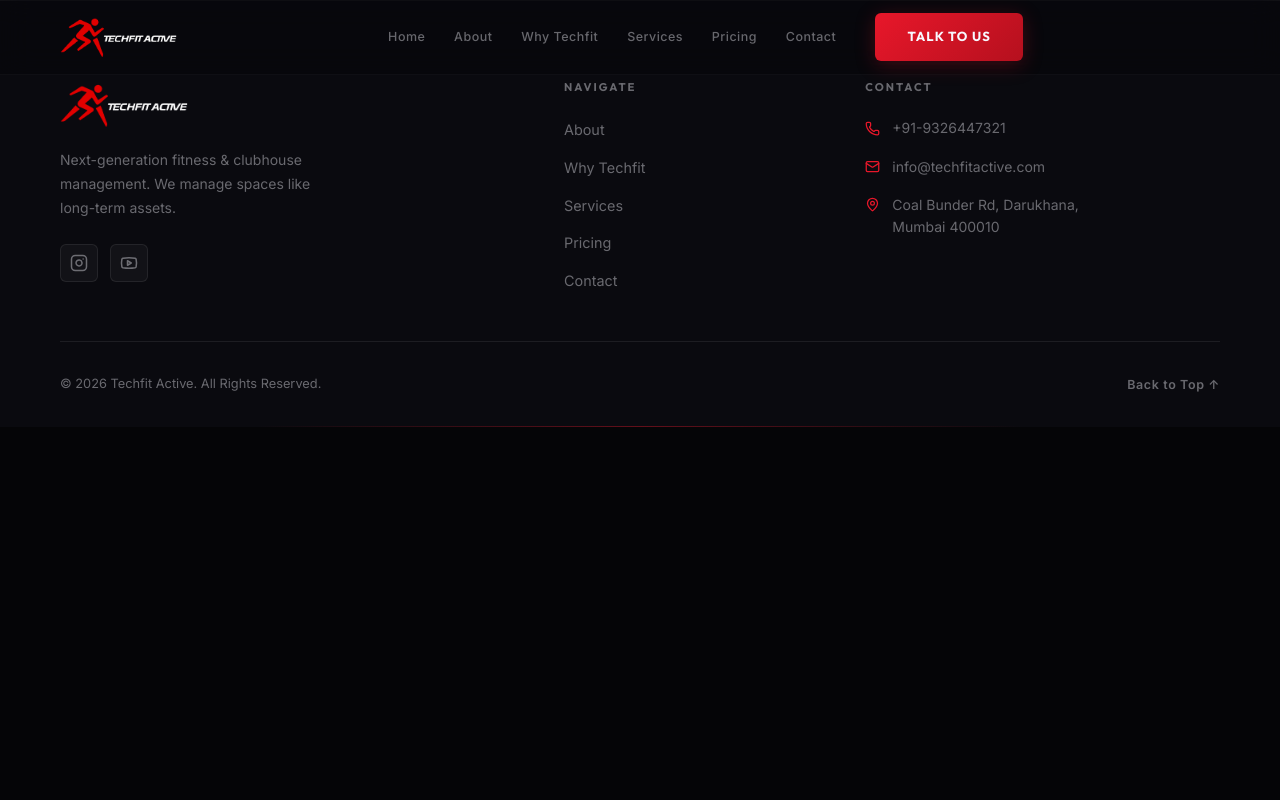
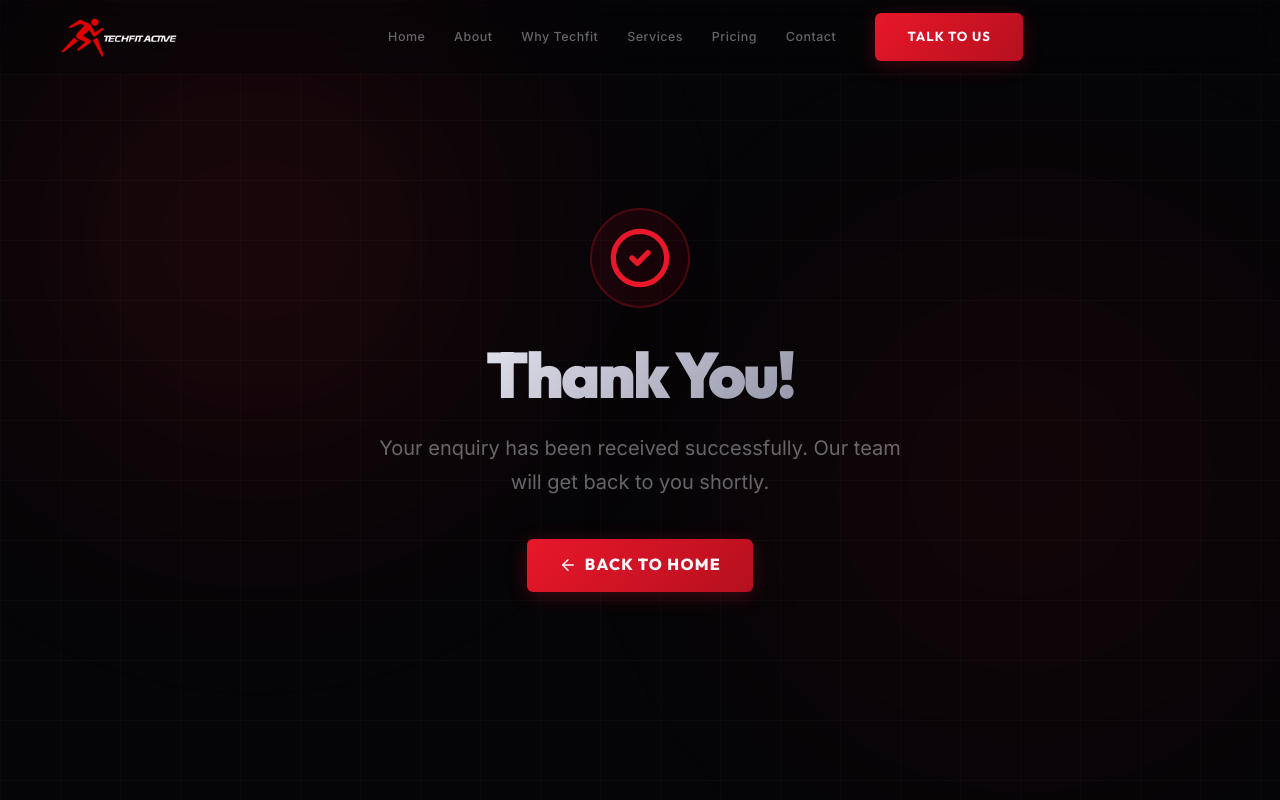
Before and after one commit to rahilmemdani/tech-fit, a React (Vite) app: page /thank-you in a window 1280 px wide. Shown: the top 800 px of the page. Built offline with nearby package versions, Linux system fonts and the light colour scheme.

Commit message:
Added thankyoy page

```diff
--- a/src/App.tsx
+++ b/src/App.tsx
@@ -13,6 +13,7 @@ const Services = lazy(() => import('./pages/Services.tsx'));
 const Technology = lazy(() => import('./pages/Technology.tsx'));
 const Pricing = lazy(() => import('./pages/Pricing.tsx'));
 const Contact = lazy(() => import('./pages/Contact.tsx'));
+const ThankYou = lazy(() => import('./pages/ThankYou.tsx'));
 
 
 function App() {
@@ -30,6 +31,7 @@ function App() {
             <Route path="/technology" element={<Technology />} />
             <Route path="/pricing" element={<Pricing />} />
             <Route path="/contact" element={<Contact />} />
+            <Route path="/thank-you" element={<ThankYou />} />
           </Routes>
         </Suspense>
       </Layout>
--- a/src/pages/Contact.tsx
+++ b/src/pages/Contact.tsx
@@ -1,9 +1,9 @@
 import React, { useState } from 'react';
 import { useForm } from 'react-hook-form';
+import { useNavigate } from 'react-router-dom';
 import { Reveal, FadeIn } from '../components/Reveal';
 import { Phone, Mail, MapPin, Send, Facebook, Twitter, Youtube, Loader2 } from 'lucide-react';
 import './Contact.css';
-import { SuccessModal } from '../components/SuccessModal';
 
 interface ContactFormData {
     firstName: string;
@@ -17,7 +17,7 @@ interface ContactFormData {
 
 const Contact: React.FC = () => {
     const { register, handleSubmit, reset, formState: { errors } } = useForm<ContactFormData>();
-    const [showSuccess, setShowSuccess] = useState(false);
+    const navigate = useNavigate();
     const [isSubmitting, setIsSubmitting] = useState(false);
 
     const onSubmit = async (data: ContactFormData) => {
@@ -32,8 +32,8 @@ const Contact: React.FC = () => {
             });
 
             if (response.ok) {
-                setShowSuccess(true);
                 reset();
+                navigate('/thank-you');
             } else {
                 alert("❌ Failed to send enquiry.");
             }
@@ -210,10 +210,7 @@ const Contact: React.FC = () => {
                 </div>
             </section>
 
-            <SuccessModal
-                isOpen={showSuccess}
-                onClose={() => setShowSuccess(false)}
-            />
+
         </div>
     );
 };
--- /dev/null
+++ b/src/pages/ThankYou.css
@@ -0,0 +1,96 @@
+/* ══════════════ THANK YOU PAGE ══════════════ */
+
+.thankyou-page {
+    background: var(--color-black);
+    color: var(--color-white);
+    min-height: 100vh;
+    display: flex;
+    align-items: center;
+    justify-content: center;
+    position: relative;
+    overflow: hidden;
+}
+
+/* ── Background effects ── */
+.thankyou-bg {
+    position: absolute;
+    inset: 0;
+    pointer-events: none;
+}
+
+.thankyou-glow-1 {
+    position: absolute;
+    top: -20%;
+    left: -10%;
+    width: 60%;
+    height: 100%;
+    background: radial-gradient(circle at center, rgba(232, 23, 42, 0.12) 0%, transparent 70%);
+    filter: blur(80px);
+}
+
+.thankyou-glow-2 {
+    position: absolute;
+    bottom: -10%;
+    right: -10%;
+    width: 60%;
+    height: 100%;
+    background: radial-gradient(circle at center, rgba(232, 23, 42, 0.08) 0%, transparent 70%);
+    filter: blur(80px);
+}
+
+.thankyou-grid {
+    position: absolute;
+    inset: 0;
+    background-image:
+        linear-gradient(rgba(255, 255, 255, 0.02) 1px, transparent 1px),
+        linear-gradient(90deg, rgba(255, 255, 255, 0.02) 1px, transparent 1px);
+    background-size: 60px 60px;
+}
+
+/* ── Content ── */
+.thankyou-content {
+    position: relative;
+    z-index: 2;
+    text-align: center;
+    padding: 2rem;
+    max-width: 600px;
+}
+
+.thankyou-icon-wrap {
+    width: 100px;
+    height: 100px;
+    margin: 0 auto 2rem;
+    background: rgba(232, 23, 42, 0.08);
+    border: 2px solid rgba(232, 23, 42, 0.25);
+    border-radius: 50%;
+    display: flex;
+    align-items: center;
+    justify-content: center;
+    color: var(--color-primary);
+}
+
+.thankyou-title {
+    font-size: clamp(2.5rem, 6vw, 4rem);
+    font-weight: 950;
+    letter-spacing: -0.04em;
+    margin-bottom: 1.25rem;
+    background: linear-gradient(135deg, var(--color-white) 0%, var(--color-gray-400) 100%);
+    -webkit-background-clip: text;
+    -webkit-text-fill-color: transparent;
+    background-clip: text;
+}
+
+.thankyou-message {
+    font-size: clamp(1rem, 1.6vw, 1.25rem);
+    color: var(--color-white-muted);
+    line-height: 1.7;
+    margin-bottom: 2.5rem;
+}
+
+.thankyou-btn {
+    display: inline-flex;
+    align-items: center;
+    gap: 0.5rem;
+    font-weight: 800;
+    font-size: 1rem;
+}
--- /dev/null
+++ b/src/pages/ThankYou.tsx
@@ -0,0 +1,59 @@
+import React from 'react';
+import { motion } from 'framer-motion';
+import { CheckCircle2, ArrowLeft } from 'lucide-react';
+import { Link } from 'react-router-dom';
+import './ThankYou.css';
+
+const ThankYou: React.FC = () => {
+    return (
+        <div className="thankyou-page">
+            <div className="thankyou-bg">
+                <div className="thankyou-glow-1" />
+                <div className="thankyou-glow-2" />
+                <div className="thankyou-grid" />
+            </div>
+
+            <div className="thankyou-content">
+                <motion.div
+                    className="thankyou-icon-wrap"
+                    initial={{ scale: 0 }}
+                    animate={{ scale: 1 }}
+                    transition={{ delay: 0.2, type: "spring", damping: 15 }}
+                >
+                    <CheckCircle2 size={64} strokeWidth={2} />
+                </motion.div>
+
+                <motion.h1
+                    className="thankyou-title"
+                    initial={{ opacity: 0, y: 20 }}
+                    animate={{ opacity: 1, y: 0 }}
+                    transition={{ delay: 0.4 }}
+                >
+                    Thank You!
+                </motion.h1>
+
+                <motion.p
+                    className="thankyou-message"
+                    initial={{ opacity: 0, y: 20 }}
+                    animate={{ opacity: 1, y: 0 }}
+                    transition={{ delay: 0.55 }}
+                >
+                    Your enquiry has been received successfully. Our team will get back to you shortly.
+                </motion.p>
+
+                <motion.div
+                    initial={{ opacity: 0, y: 20 }}
+                    animate={{ opacity: 1, y: 0 }}
+                    transition={{ delay: 0.7 }}
+                >
+                    <Link to="/" className="btn btn-primary thankyou-btn">
+                        <ArrowLeft size={18} />
+                        Back to Home
+                    </Link>
+                </motion.div>
+            </div>
+        </div>
+    );
+};
+
+export default ThankYou;
```
